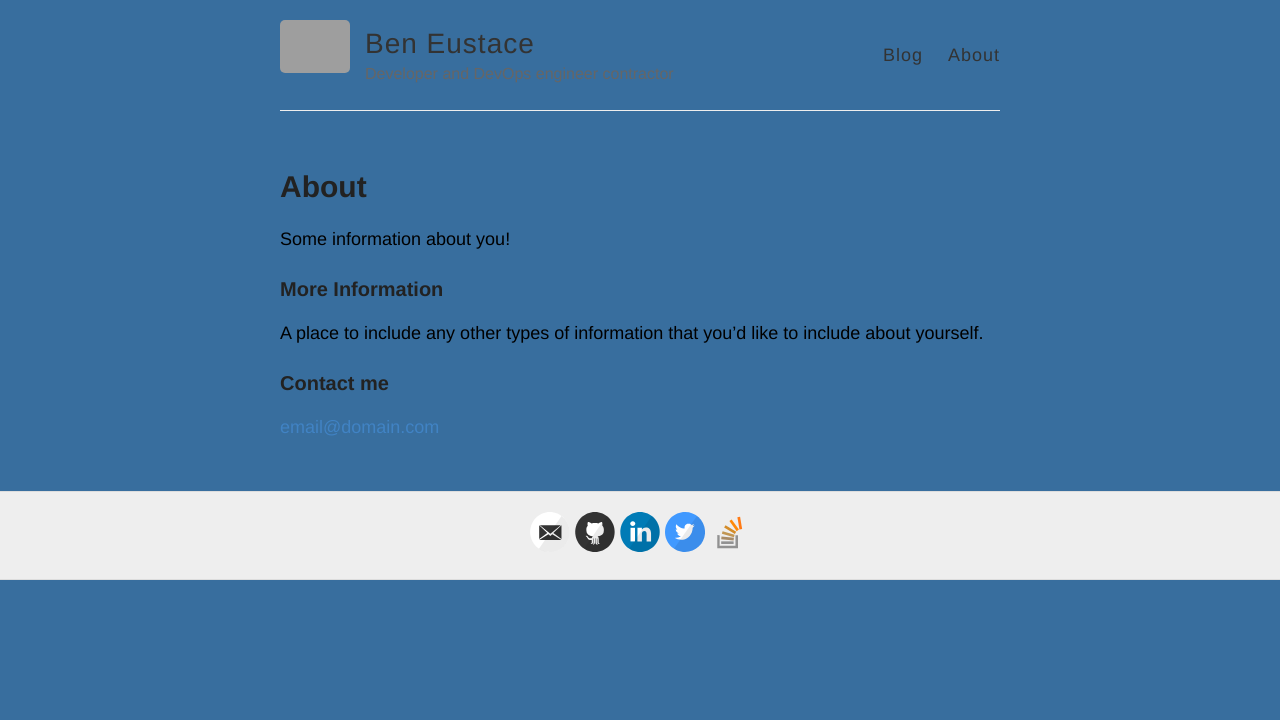
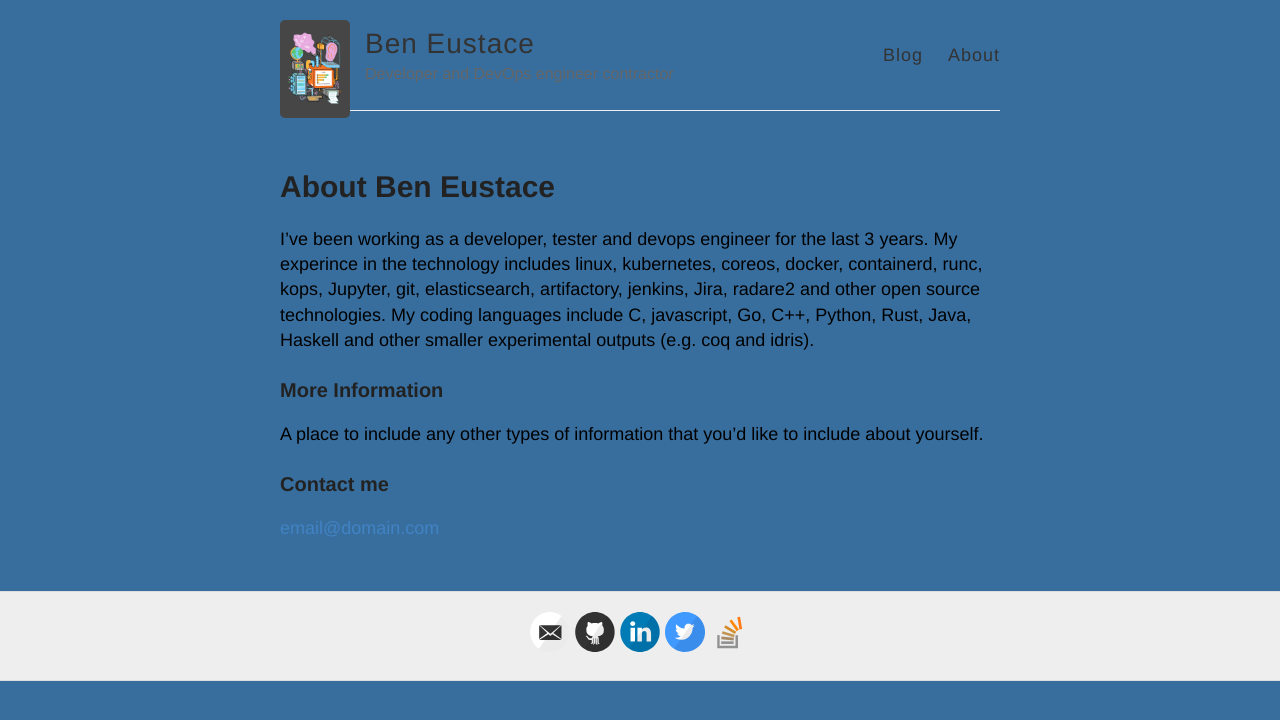
Before and after one commit to AwkwardBen/AwkwardBen.github.io, a Jekyll site: the page built from about.md, in a window 1280 px wide. Shown: the top 720 px of the page. Built offline with Jekyll 4.4.1, drawn with Linux system fonts in a browser that asks for light colours; grey boxes are pictures that could not be loaded.

Commit message:
changes to fix missing components

```diff
--- a/_config.yml
+++ b/_config.yml
@@ -9,11 +9,7 @@ name: Ben Eustace
 description: Developer and DevOps engineer contractor
 
 # URL of your avatar or profile pic (you could use your GitHub profile pic)
-avatar: https://raw.githubusercontent.com/barryclark/jekyll-now/master/images/jekyll-logo.png
-
-#
-# Flags below are optional
-#
+avatar: https://raw.githubusercontent.com/awkwardben/awkwardben.github.io/master/images/computer.gif
 
 # Includes an icon in the footer for each username you enter
 footer-links:
@@ -41,10 +37,6 @@ url: http://awkwardben.github.io
 # then add in the baseurl here, like this: "/repository-name"
 baseurl: ""
 
-#
-# !! You don't need to change any of the configuration flags below !!
-#
-
 permalink: /:title/
 
 # The release of Jekyll Now that you're using
@@ -64,11 +56,6 @@ kramdown:
 sass:
   style: :expanded # You might prefer to minify using :compressed
 
-# Use the following plug-ins
-gems:
-  - jekyll-sitemap # Create a sitemap using the official Jekyll sitemap gem
-  - jekyll-feed # Create an Atom feed using the official Jekyll feed gem
-
 # Exclude these files from your production _site
 exclude:
   - Gemfile
--- a/_layouts/default.html
+++ b/_layouts/default.html
@@ -13,7 +13,7 @@
     <div class="wrapper-masthead">
       <div class="container">
         <header class="masthead clearfix">
-          <a href="{{ site.baseurl }}/" class="site-avatar"><img src="{{ site.avatar }}" /></a>
+          <a href="{{ site.baseurl }}/" class="site-avatar"><img src="{{ site.baseurl }}/images/computer.gif" /></a>
 
           <div class="site-info">
             <h1 class="site-name"><a href="{{ site.baseurl }}/">{{ site.name }}</a></h1>
--- a/about.md
+++ b/about.md
@@ -1,10 +1,10 @@
 ---
 layout: page
-title: About
+title: About Ben Eustace
 permalink: /about/
 ---
 
-Some information about you!
+I've been working as a developer, tester and devops engineer for the last 3 years. My experince in the technology includes linux, kubernetes, coreos, docker, containerd, runc, kops, Jupyter, git, elasticsearch, artifactory, jenkins, Jira, radare2 and other open source technologies. My coding languages include C, javascript, Go, C++, Python, Rust, Java, Haskell and other smaller experimental outputs (e.g. coq and idris).
 
 ### More Information
 
--- a/style.scss
+++ b/style.scss
@@ -283,7 +283,5 @@ footer {
   text-align: center;
 }
 
-// Settled on moving the import of syntax highlighting to the bottom of the CSS
-// ... Otherwise it really bloats up the top of the CSS file and makes it difficult to find the start
 @import "highlights";
 @import "svg-icons";
```
Also changed, not shown: 404.md (+1 -1 lines), images/404.jpg (deleted), images/computer.gif (added), images/config.png (deleted), images/first-post.png (deleted), images/jekyll-now-theme-screenshot.jpg (deleted), images/step1.gif (deleted), index.md (renamed from index.html), 2 other files.
